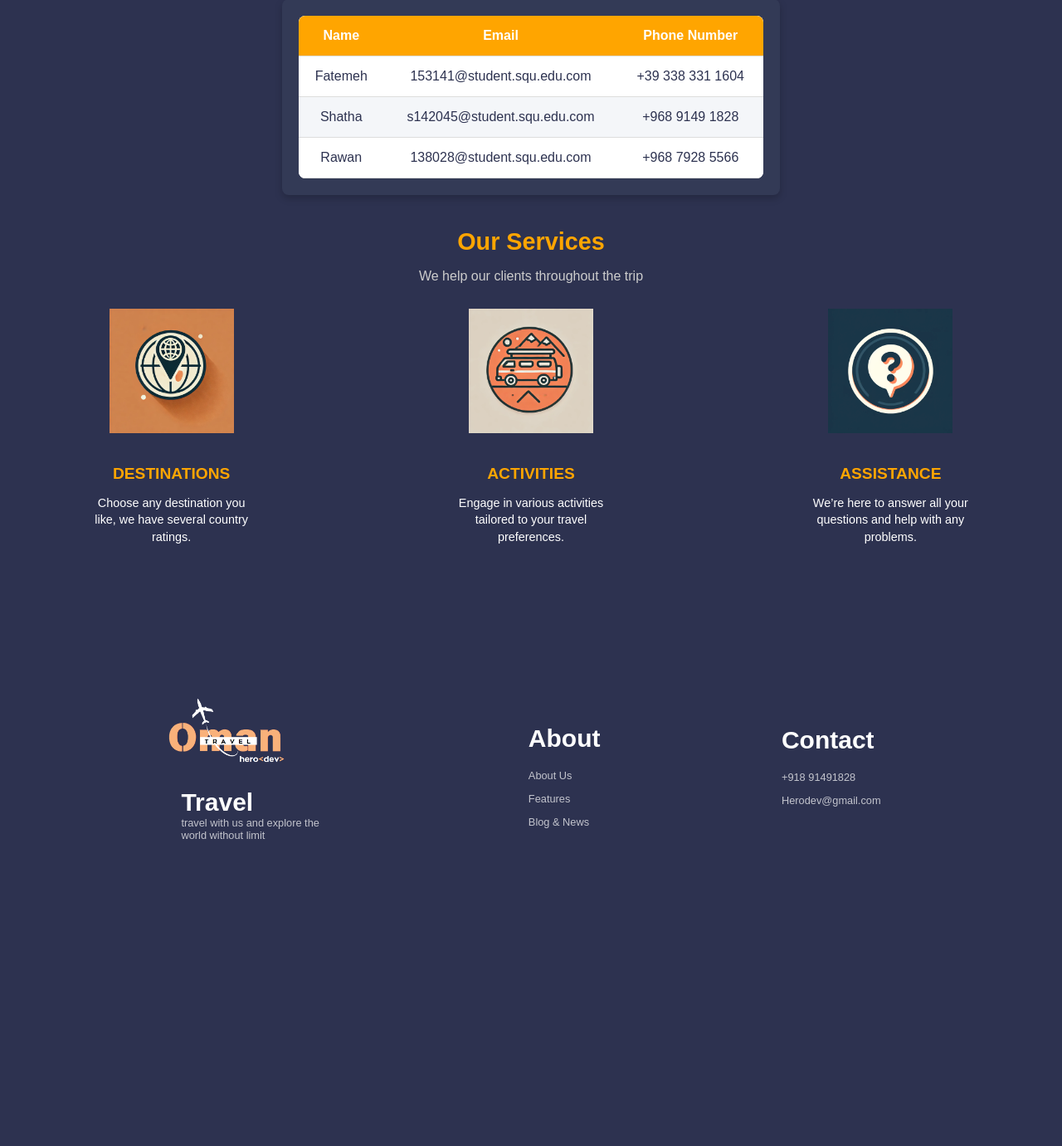
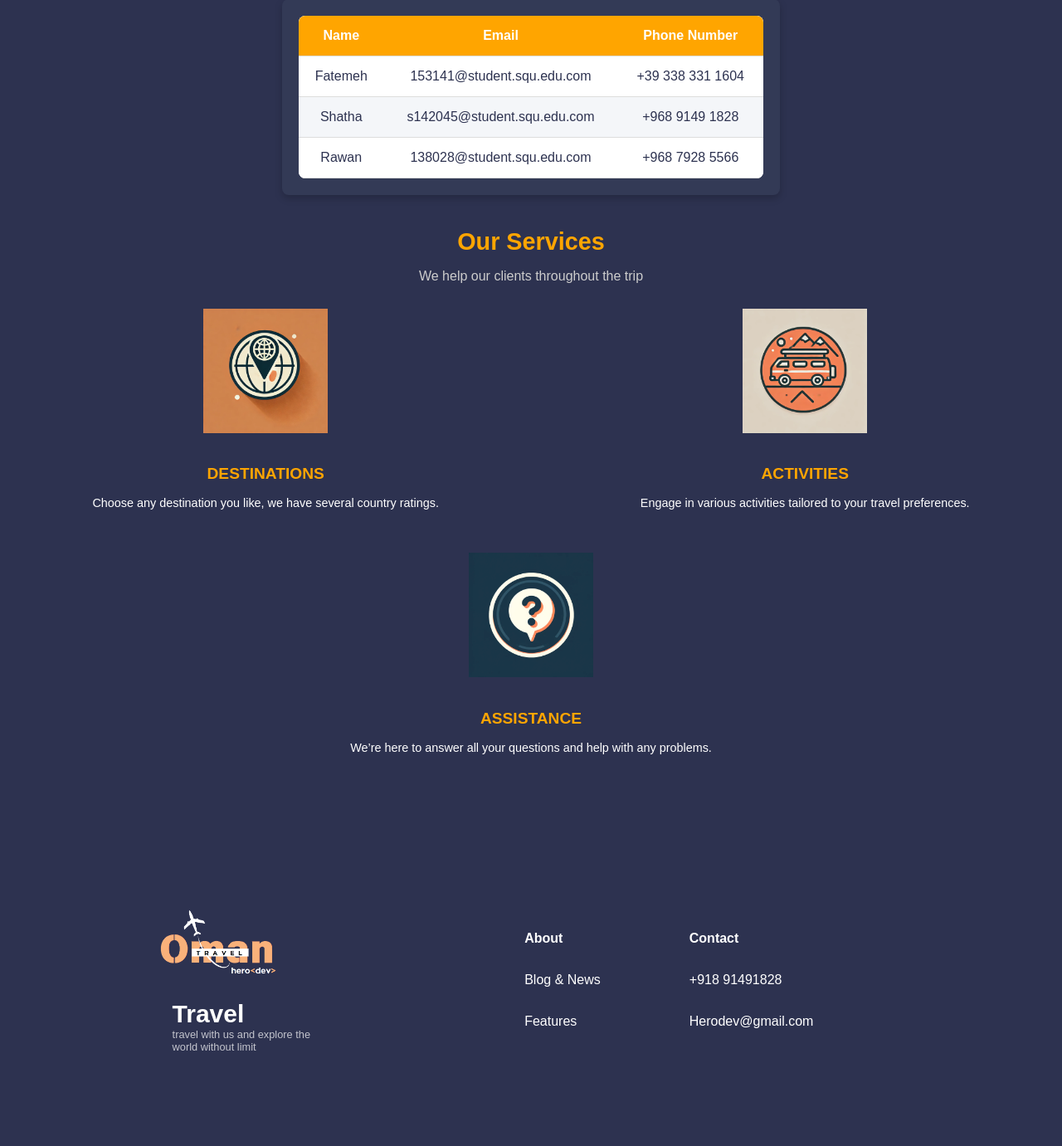
Before and after one commit to Tsukii6/HeroDev-Website, a PHP site: page /about.html in a window 1280 px wide. Shown: the part 481-1862 px from the top of the page at 83% size. Before the commit the page ends 1492 px from the top, so only its background shows below. Run offline with PHP 8.4, Linux system fonts and the light colour scheme.

Commit message:
Finally Finish Styling

```diff
--- a/about.html
+++ b/about.html
@@ -105,17 +105,20 @@
             <h1>Travel</h1>
             <p>travel with us and explore the world without limit</p>
         </div>
-        <div class="about">
-            <h1>About</h1>
-            <p>About Us</p>
-            <p>Features</p>
-            <p>Blog & News</p>
-        </div>
-        <div class="contact">
-            <h1>Contact</h1>
-            <p>+918 91491828</p>
-            <p>Herodev@gmail.com</p>
-        </div>
+        <table>
+            <tr>
+                <th>About</th>
+                <th>Contact</th>
+            </tr>
+            <tr>
+                <td>Blog & News</td>
+                <td>+918 91491828</td>
+            </tr>
+            <tr>
+                <td>Features</td>
+                <td>Herodev@gmail.com</td>
+            </tr>
+        </table>
     </div>
 </body>
 </html>
--- a/styles/local-stories.css
+++ b/styles/local-stories.css
@@ -108,3 +108,9 @@
 .img-card> span {
     color: white;
 }
+/* Footer */
+th, td {
+    padding: 15px 90px 15px 15px;
+    text-align: left;
+    color: var(--white);
+  }
--- a/styles/styles.css
+++ b/styles/styles.css
@@ -278,7 +278,7 @@ body {
     margin-bottom: 0;
 }
 
-.logo p, .about p , .contact p{
+.logo p{
     color: rgba(255, 255, 255, 0.712);
     font-size: 0.8rem;
     font-weight: 500;
@@ -286,17 +286,11 @@ body {
 
 }
 
-.about h1, .contact h1{
-    color: white;
-    font-size: 30px;
-    font-weight: 700;
-    margin: 30px 0 20px 0;
-}
-
-.contact {
-    position: relative;
-    top: -12px;
-}
+th, td {
+    padding: 15px 90px 15px 15px;
+    text-align: left;
+    color: var(--white);
+  }
 
 
 
@@ -336,51 +330,6 @@ body {
     border: none;
     border-radius: 5px;
     cursor: pointer;
-}
-
-.services-section {
-    margin-top: 40px;
-}
-
-.services-section h2 {
-    color: #FFA500;
-    font-size: 1.8rem;
-    margin-bottom: 10px;
-}
-
-.services-section p {
-    color: #CCCCCC;
-    font-size: 1rem;
-    margin-bottom: 30px;
-}
-
-.services {
-    display: flex;
-    justify-content: space-around;
-    gap: 20px;
-    flex-wrap: wrap;
-}
-
-.service-item {
-    text-align: center;
-    max-width: 200px;
-}
-
-.service-item img {
-    width: 150px;
-    margin-bottom: 15px;
-}
-
-.service-item h3 {
-    color: #FFA500;
-    font-size: 1.2rem;
-    margin-bottom: 5px;
-}
-
-.service-item p {
-    font-size: 0.9rem;
-    color: #FFFFFF;
-    line-height: 1.4;
 }
 
 /* === Contact Us Page Styles === */
```
Also changed, not shown: contact.html (+14 -11 lines), guide.html (+14 -11 lines), index.html (+14 -11 lines), local-stories.html (+14 -11 lines).
